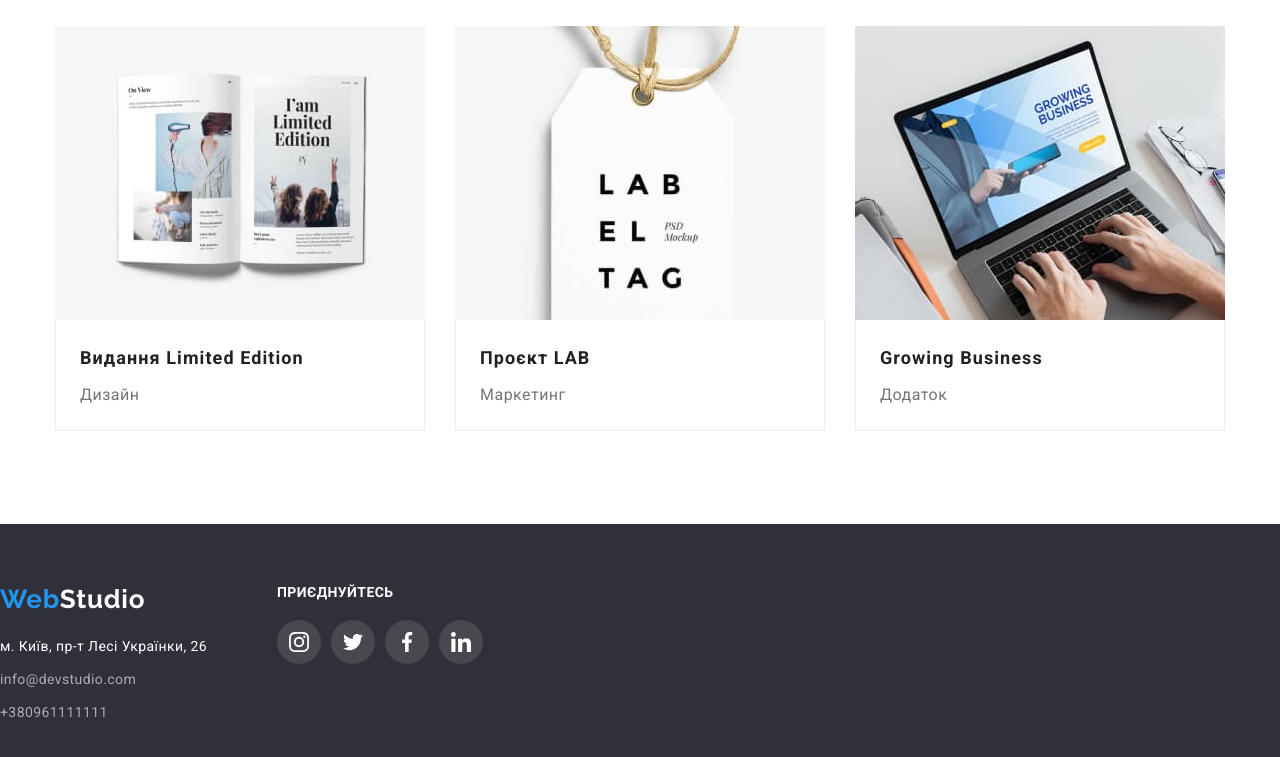
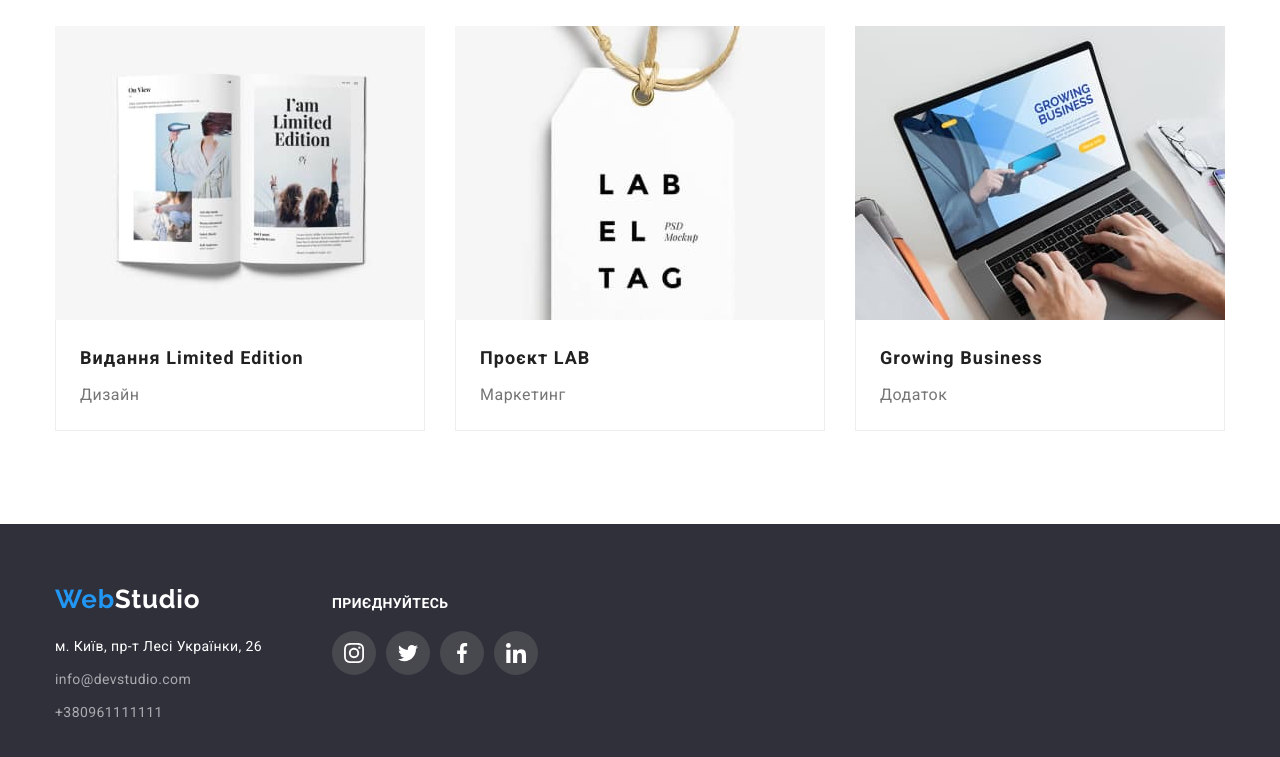
Before and after one commit to mariinamarchenko/goit-markup-hw-04, a plain HTML site: page portfolio.html in a window 1280 px wide. Shown: the part 1105-1862 px from the top of the page. Drawn offline with nearby package versions, Linux system fonts and the light colour scheme.

Commit message:
Footer update

```diff
--- a/portfolio.html
+++ b/portfolio.html
@@ -192,7 +192,7 @@
     </main>
 
     <footer class="footer">
-    <!-- <div class="container"> -->
+    <div class="container footer-box">
         <div class="ag">
         <ul class="address-gen">
     <li><a href="./index.html" lang="en" class="footer-logo">
```
